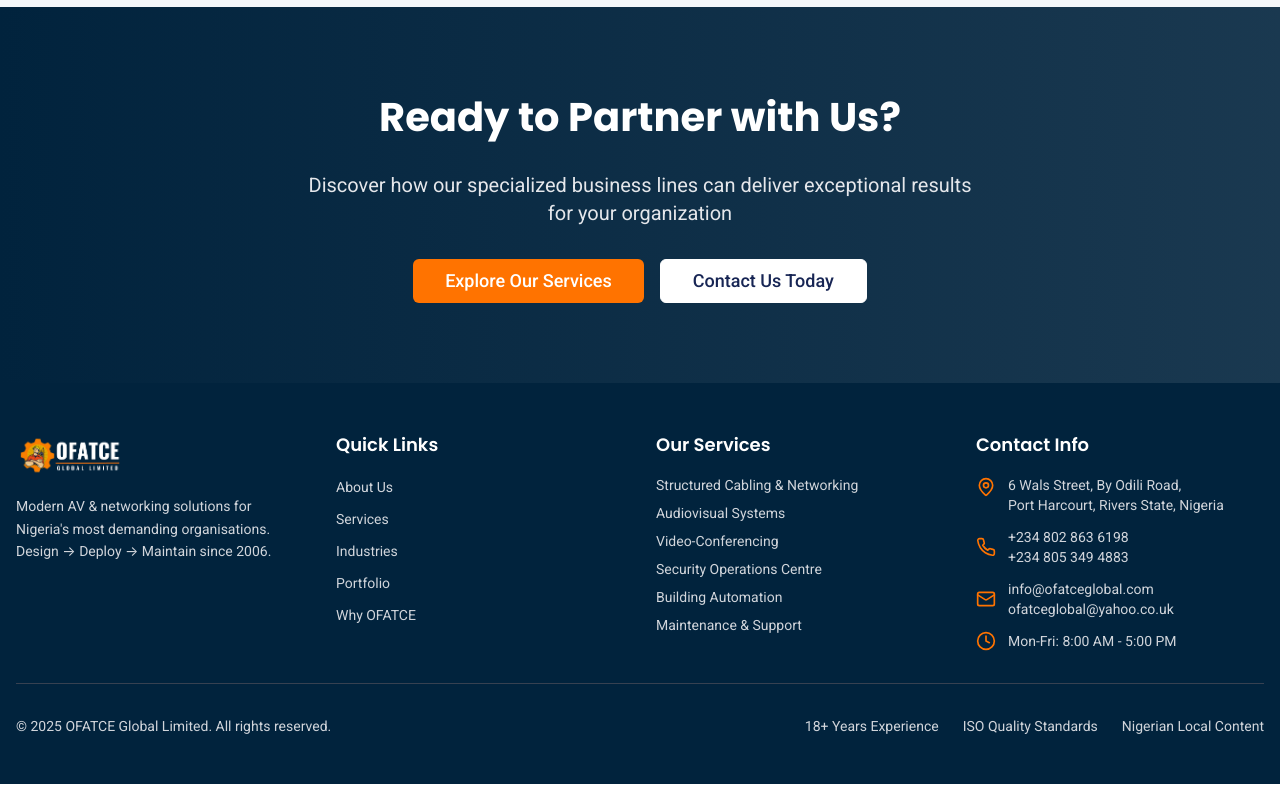
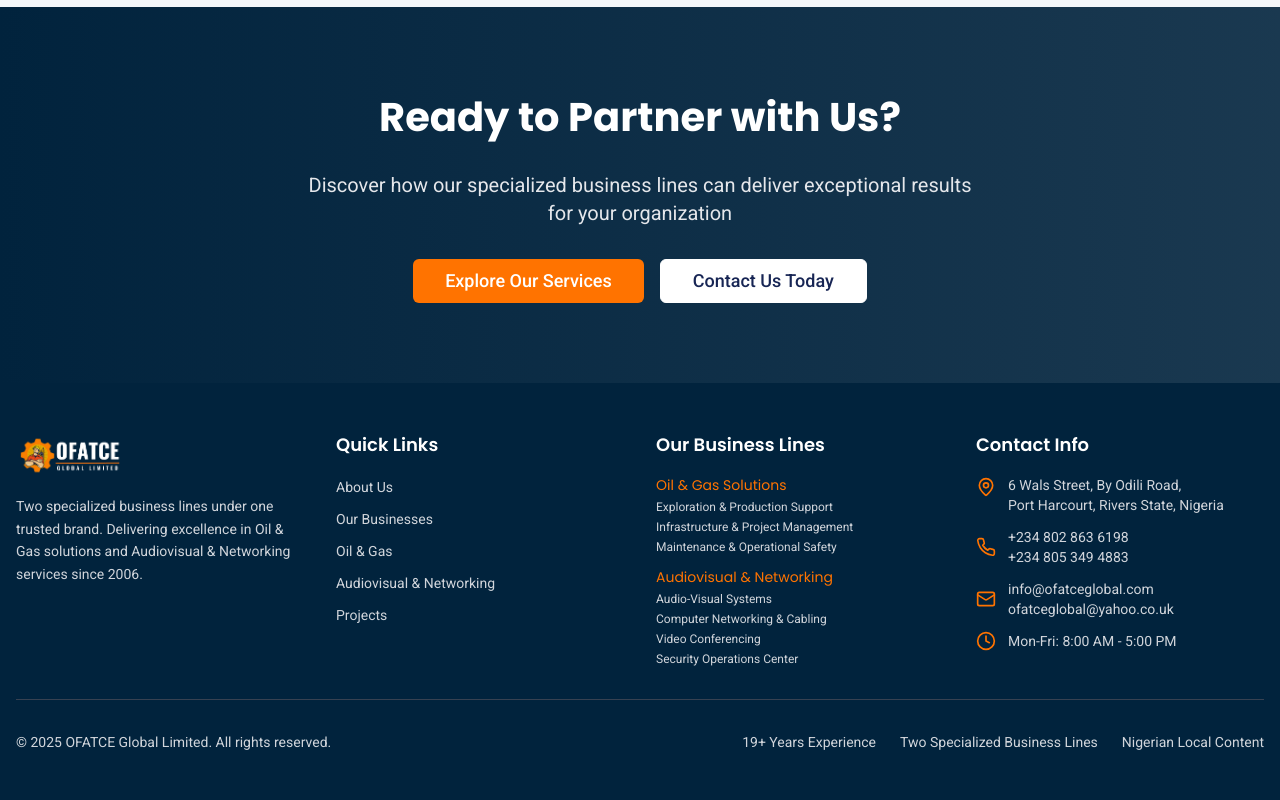
Before and after one commit to apolr/ofatce-global-web, a React (Vite) app: page / in a window 1280 px wide. Shown: the part 2525-3325 px from the top of the page. Built offline with nearby package versions, Linux system fonts and the light colour scheme.

Commit message:
Refactor: Update footer content
Updated footer content to reflect recent site-wide content changes, including company description, navigation links, services, tagline, and copyright information.

```diff
--- a/src/components/Footer.tsx
+++ b/src/components/Footer.tsx
@@ -11,8 +11,7 @@ const Footer = () => {
           <div className="space-y-4">
             <img src="/lovable-uploads/c8ae3d42-cb6b-4177-b497-e1f1ac934c2c.png" alt="OFATCE Global Limited" className="h-12 w-auto object-contain" />
             <p className="text-gray-300 text-sm leading-relaxed">
-              Modern AV & networking solutions for Nigeria's most demanding organisations.
-              Design → Deploy → Maintain since 2006.
+              Two specialized business lines under one trusted brand. Delivering excellence in Oil & Gas solutions and Audiovisual & Networking services since 2006.
             </p>
           </div>
 
@@ -22,10 +21,10 @@ const Footer = () => {
             <ul className="space-y-2">
               {[
                 { name: "About Us", path: "/about-us" },
-                { name: "Services", path: "/services" },
-                { name: "Industries", path: "/industries" },
-                { name: "Portfolio", path: "/portfolio" },
-                { name: "Why OFATCE", path: "/why-ofatce" }
+                { name: "Our Businesses", path: "/our-businesses" },
+                { name: "Oil & Gas", path: "/oil-gas" },
+                { name: "Audiovisual & Networking", path: "/audiovisual-networking" },
+                { name: "Projects", path: "/projects" }
               ].map(link => (
                 <li key={link.name}>
                   <Link to={link.path} className="text-gray-300 hover:text-accent transition-colors text-sm">
@@ -36,17 +35,28 @@ const Footer = () => {
             </ul>
           </div>
 
-          {/* Services */}
+          {/* Business Lines */}
           <div className="space-y-4">
-            <h4 className="font-poppins font-semibold text-lg">Our Services</h4>
-            <ul className="space-y-2 text-sm text-gray-300">
-              <li>Structured Cabling & Networking</li>
-              <li>Audiovisual Systems</li>
-              <li>Video-Conferencing</li>
-              <li>Security Operations Centre</li>
-              <li>Building Automation</li>
-              <li>Maintenance & Support</li>
-            </ul>
+            <h4 className="font-poppins font-semibold text-lg">Our Business Lines</h4>
+            <div className="space-y-3">
+              <div>
+                <h5 className="text-sm font-medium text-accent mb-1">Oil & Gas Solutions</h5>
+                <ul className="space-y-1 text-xs text-gray-300">
+                  <li>Exploration & Production Support</li>
+                  <li>Infrastructure & Project Management</li>
+                  <li>Maintenance & Operational Safety</li>
+                </ul>
+              </div>
+              <div>
+                <h5 className="text-sm font-medium text-accent mb-1">Audiovisual & Networking</h5>
+                <ul className="space-y-1 text-xs text-gray-300">
+                  <li>Audio-Visual Systems</li>
+                  <li>Computer Networking & Cabling</li>
+                  <li>Video Conferencing</li>
+                  <li>Security Operations Center</li>
+                </ul>
+              </div>
+            </div>
           </div>
 
           {/* Contact Info */}
@@ -86,8 +96,8 @@ const Footer = () => {
           <div className="flex flex-col md:flex-row justify-between items-center space-y-4 md:space-y-0">
             <p className="text-gray-300 text-sm">© 2025 OFATCE Global Limited. All rights reserved.</p>
             <div className="flex items-center space-x-6 text-sm text-gray-300">
-              <span>18+ Years Experience</span>
-              <span>ISO Quality Standards</span>
+              <span>19+ Years Experience</span>
+              <span>Two Specialized Business Lines</span>
               <span>Nigerian Local Content</span>
             </div>
           </div>
```
